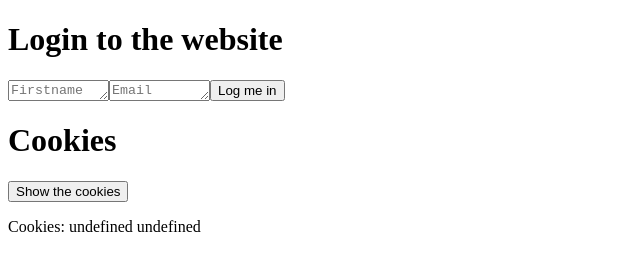
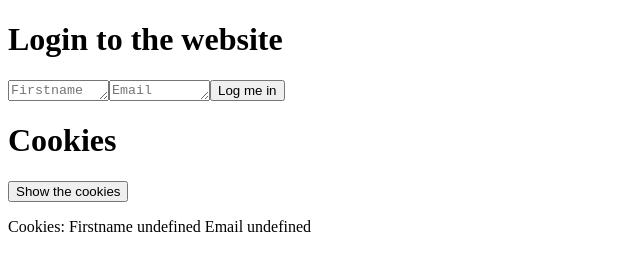
Before and after one commit to Samih51/alx_javascript, a website: page Cookies_local_storage/0-index.html in a window 1280 px wide. Both pictures are taken after a click on the button "Show the cookies". Shown: the whole page, without its empty margins (0-640 px from the left). Drawn offline with Linux system fonts and the light colour scheme.

Commit message:
Update 0-index.html

```diff
--- a/Cookies_local_storage/0-index.html
+++ b/Cookies_local_storage/0-index.html
@@ -34,7 +34,7 @@
 
 function showCookies() {
     const p = document.createElement("p");
-    p.innerHTML = "Cookies: " + document.name + " " + document.email ;
+    p.innerHTML = "Cookies: " + "Firstname " + document.name + " Email " + document.email ;
 
     document.body.appendChild(p);
 }
```
